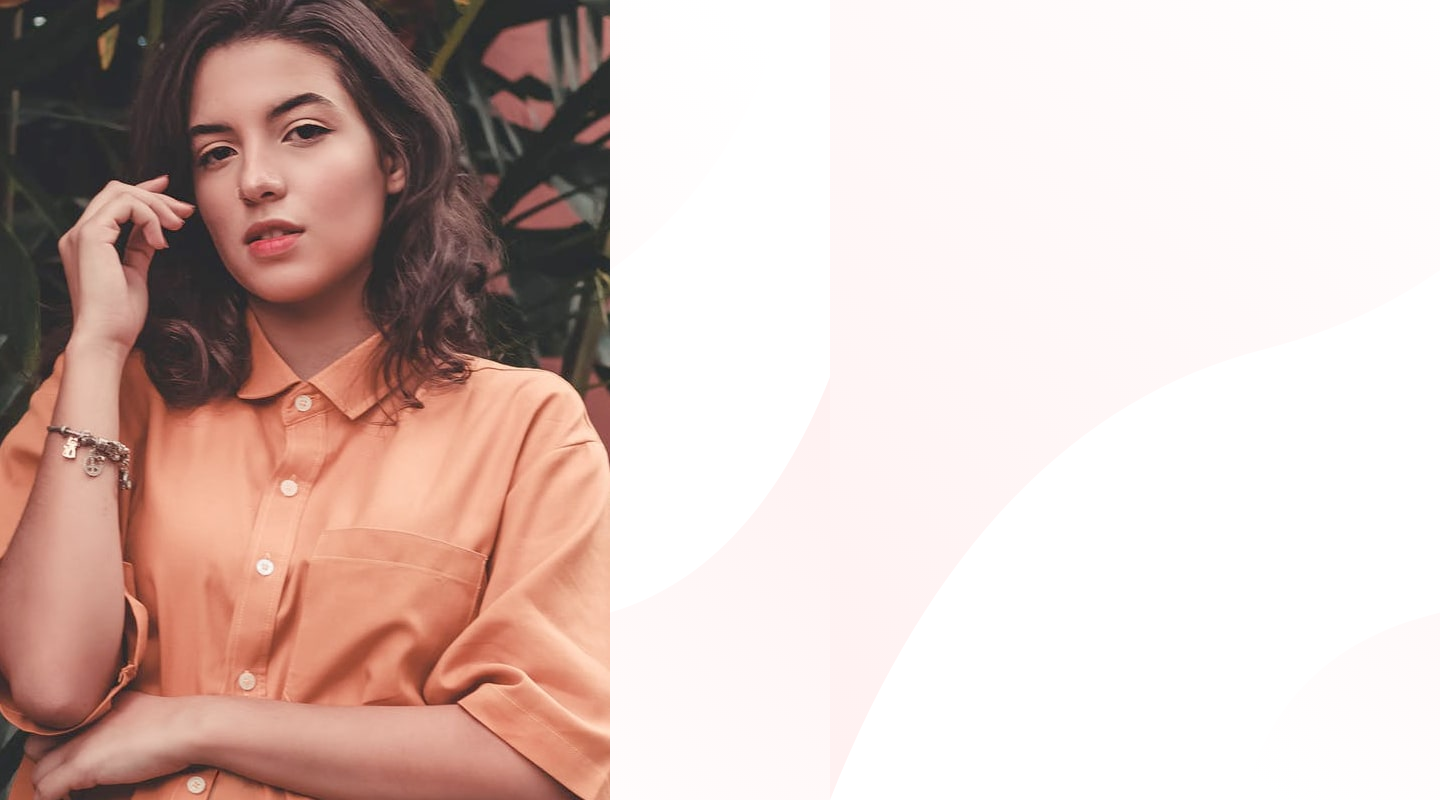
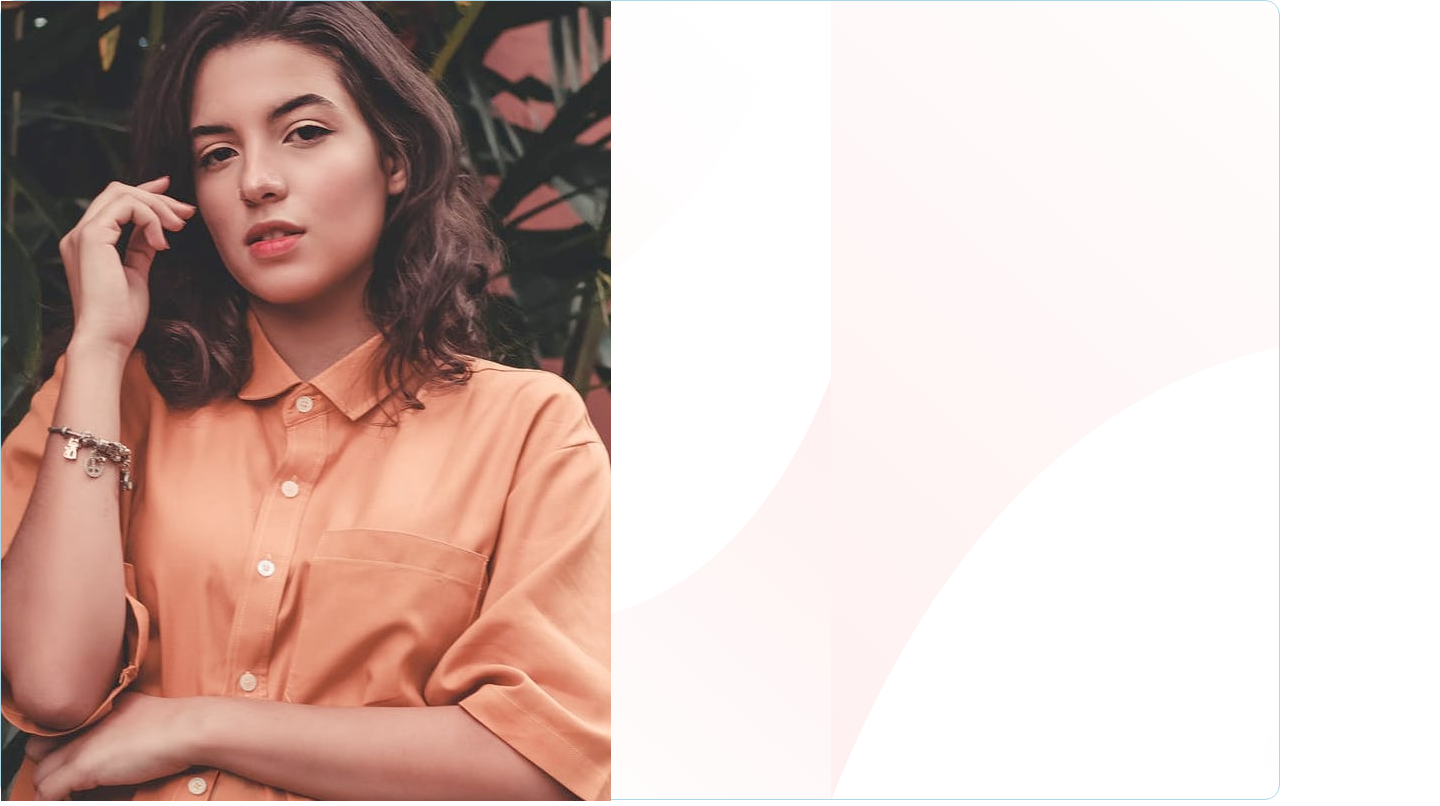
Before and after one commit to Widoguaiquirian/base-apparel-coming-soon-master-Front-end-mentor.github.io, a website: page index.html in a window 1280 px wide. Shown: the whole page, 1440 px wide, since content can reach past the window. Drawn offline with Linux system fonts and the light colour scheme.

Commit message:
advances

```diff
--- a/sass/base/_reset.scss
+++ b/sass/base/_reset.scss
@@ -4,6 +4,11 @@
 
 body {
    background-color: rgb(255, 255, 255);
+   display: flex;
+   align-items: center;
+   justify-content: center;
+   width: 100%;
+   height: 100vh;
 }
 
 img {
--- a/sass/layout/_landing.scss
+++ b/sass/layout/_landing.scss
@@ -6,4 +6,7 @@ h1 {
    background-image: url(/images/bg-pattern-desktop.svg);
    width: 1440px;
    height: 800px;
+   border: 1px solid lightblue;
+   margin: 0 auto;
+   border-radius: 15px;
 }
```
Also changed, not shown: css/main.css.
